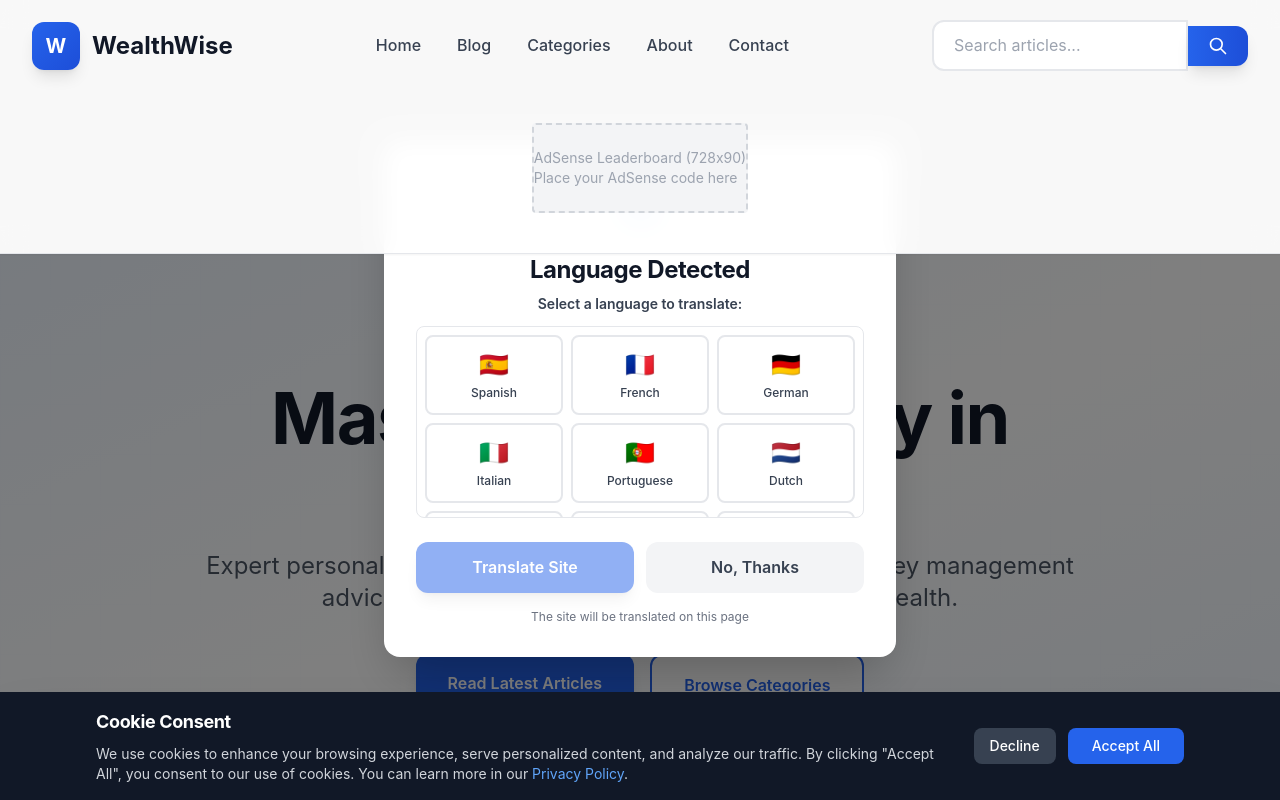
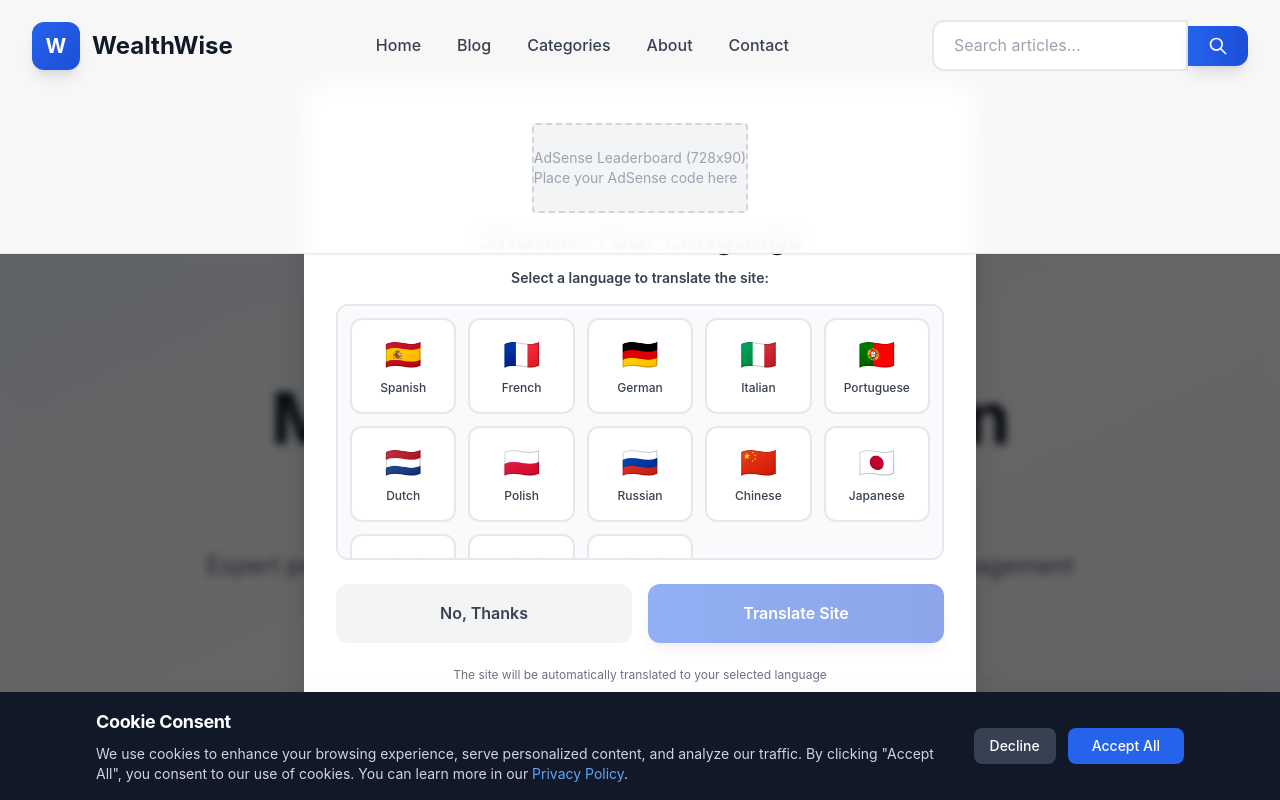
Before and after one commit to vileno0on-jpg/wealthwise-blog, a Next.js app: page / in a window 1280 px wide. Shown: the top 800 px of the page. Built offline with nearby package versions, Linux system fonts and the light colour scheme; no server answers.

Commit message:
Fix TypeScript errors and improve translation modal: centered, auto-detect, language picker always visible

```diff
--- a/components/TranslationModal.tsx
+++ b/components/TranslationModal.tsx
@@ -73,117 +73,136 @@ export default function TranslationModal({ onConfirm, onDismiss }: TranslationMo
     return languages.find(lang => lang.code === code)?.flag || '🌐'
   }
 
+  const handleConfirm = () => {
+    if (selectedLanguage) {
+      onConfirm(selectedLanguage)
+    }
+  }
+
+  // Always show language picker, but highlight detected language
+  useEffect(() => {
+    if (!isLoading && !selectedLanguage && detectedLanguage) {
+      setSelectedLanguage(detectedLanguage)
+    }
+  }, [isLoading, detectedLanguage, selectedLanguage])
+
   if (isLoading) {
     return (
       <div className="fixed inset-0 bg-black bg-opacity-50 flex items-center justify-center z-50">
         <div className="bg-white rounded-2xl p-8 max-w-md w-full mx-4 shadow-2xl">
-          <div className="flex items-center justify-center">
-            <div className="animate-spin rounded-full h-8 w-8 border-b-2 border-primary-600"></div>
+          <div className="flex flex-col items-center justify-center">
+            <div className="animate-spin rounded-full h-12 w-12 border-b-2 border-primary-600 mb-4"></div>
+            <p className="text-gray-600 text-sm">Detecting your location...</p>
           </div>
         </div>
       </div>
     )
   }
 
-  if (!detectedLanguage && !showLanguagePicker) {
-    // Show language picker if no language detected
-    setShowLanguagePicker(true)
-  }
-
-  const handleConfirm = () => {
-    if (selectedLanguage) {
-      onConfirm(selectedLanguage)
-    }
-  }
-
   return (
-    <div className="fixed inset-0 bg-black bg-opacity-50 flex items-center justify-center z-50 animate-fadeIn">
-      <div className="bg-white rounded-2xl p-8 max-w-lg w-full mx-4 shadow-2xl transform scale-100 animate-scaleIn max-h-[90vh] overflow-y-auto">
+    <div className="fixed inset-0 bg-black bg-opacity-60 backdrop-blur-sm flex items-center justify-center z-50 animate-fadeIn">
+      <div className="bg-white rounded-2xl p-8 max-w-2xl w-full mx-4 shadow-2xl transform scale-100 animate-scaleIn max-h-[90vh] overflow-y-auto">
         <div className="text-center">
           {/* Icon */}
-          <div className="mx-auto flex items-center justify-center h-16 w-16 rounded-full bg-primary-100 mb-4">
-            <svg className="h-8 w-8 text-primary-600" fill="none" stroke="currentColor" viewBox="0 0 24 24">
+          <div className="mx-auto flex items-center justify-center h-20 w-20 rounded-full bg-gradient-to-br from-primary-100 to-primary-200 mb-6">
+            <svg className="h-10 w-10 text-primary-600" fill="none" stroke="currentColor" viewBox="0 0 24 24">
               <path strokeLinecap="round" strokeLinejoin="round" strokeWidth={2} d="M3 5h12M9 3v2m1.048 9.5A18.022 18.022 0 016.412 9m6.088 9h7M11 21l5-10 5 10M12.751 5C11.783 10.77 8.07 15.61 3 18.129" />
             </svg>
           </div>
 
           {/* Title */}
-          <h2 className="text-2xl font-bold text-gray-900 mb-2">
-            Language Detected
+          <h2 className="text-3xl font-bold text-gray-900 mb-3">
+            Choose Your Language
           </h2>
 
-          {/* Description */}
-          {detectedLanguage && (
-            <p className="text-gray-600 mb-4">
-              {country ? (
-                <>
-                  We detected you're visiting from <strong className="text-gray-900">{country}</strong>.
-                  <br />
-                  <strong className="text-gray-900">{getLanguageName(detectedLanguage)}</strong> detected.
-                </>
-              ) : (
-                <>
-                  We detected your browser language: <strong className="text-gray-900">{getLanguageName(detectedLanguage)}</strong>
-                </>
+          {/* Detection Message */}
+          {detectedLanguage && country && (
+            <div className="mb-6 p-4 bg-blue-50 border border-blue-200 rounded-xl">
+              <p className="text-gray-700 text-sm mb-1">
+                <span className="font-semibold">📍 Detected Location:</span> {country}
+              </p>
+              <p className="text-gray-700 text-sm">
+                <span className="font-semibold">🌐 Suggested Language:</span> {getLanguageName(detectedLanguage)} {getLanguageFlag(detectedLanguage)}
+              </p>
+            </div>
           )}
+
+          {detectedLanguage && !country && (
+            <div className="mb-6 p-4 bg-blue-50 border border-blue-200 rounded-xl">
+              <p className="text-gray-700 text-sm">
+                <span className="font-semibold">🌐 Browser Language Detected:</span> {getLanguageName(detectedLanguage)} {getLanguageFlag(detectedLanguage)}
               </p>
+            </div>
           )}
 
           {/* Language Selection */}
           <div className="mb-6">
-            <p className="text-sm font-semibold text-gray-700 mb-3">
-              {detectedLanguage ? 'Confirm or pick a different language:' : 'Select a language to translate:'}
+            <p className="text-sm font-semibold text-gray-700 mb-4">
+              {detectedLanguage ? 'Confirm the detected language or choose a different one:' : 'Select a language to translate the site:'}
             </p>
 
-            {/* Selected Language Display */}
+            {/* Selected Language Display - Prominent */}
             {selectedLanguage && (
-              <div className="mb-4 p-3 bg-primary-50 rounded-lg border-2 border-primary-200">
-                <div className="flex items-center justify-center gap-2">
-                  <span className="text-2xl">{getLanguageFlag(selectedLanguage)}</span>
-                  <span className="font-semibold text-gray-900">{getLanguageName(selectedLanguage)}</span>
+              <div className="mb-4 p-4 bg-gradient-to-r from-primary-50 to-blue-50 rounded-xl border-2 border-primary-300 shadow-md">
+                <p className="text-xs text-gray-600 mb-2 font-semibold uppercase tracking-wide">Selected Language</p>
+                <div className="flex items-center justify-center gap-3">
+                  <span className="text-4xl">{getLanguageFlag(selectedLanguage)}</span>
+                  <span className="text-xl font-bold text-gray-900">{getLanguageName(selectedLanguage)}</span>
                 </div>
               </div>
             )}
 
-            {/* Language Picker */}
-            <div className="grid grid-cols-3 gap-2 max-h-48 overflow-y-auto p-2 border border-gray-200 rounded-lg">
-              {languages.map((lang) => (
+            {/* Language Picker - Always Visible */}
+            <div className="grid grid-cols-4 md:grid-cols-5 gap-3 max-h-64 overflow-y-auto p-3 border-2 border-gray-200 rounded-xl bg-gray-50">
+              {languages.map((lang) => {
+                const isDetected = detectedLanguage === lang.code
+                const isSelected = selectedLanguage === lang.code
+                return (
                   <button
                     key={lang.code}
                     onClick={() => setSelectedLanguage(lang.code)}
-                  className={`p-3 rounded-lg border-2 transition-all duration-200 hover:scale-105 ${
-                    selectedLanguage === lang.code
-                      ? 'border-primary-500 bg-primary-100 shadow-md'
+                    className={`p-4 rounded-xl border-2 transition-all duration-200 hover:scale-110 ${
+                      isSelected
+                        ? 'border-primary-500 bg-primary-100 shadow-lg scale-105'
+                        : isDetected
+                        ? 'border-blue-300 bg-blue-50 hover:border-primary-400'
                         : 'border-gray-200 bg-white hover:border-primary-300 hover:bg-primary-50'
                     }`}
+                    title={isDetected ? 'Detected language' : ''}
                   >
-                  <div className="text-2xl mb-1">{lang.flag}</div>
-                  <div className="text-xs font-medium text-gray-700">{lang.name}</div>
+                    <div className="text-3xl mb-2">{lang.flag}</div>
+                    <div className={`text-xs font-medium ${isSelected ? 'text-primary-900 font-bold' : 'text-gray-700'}`}>
+                      {lang.name}
+                    </div>
+                    {isDetected && !isSelected && (
+                      <div className="mt-1 text-[10px] text-blue-600 font-semibold">Detected</div>
+                    )}
                   </button>
-              ))}
+                )
+              })}
             </div>
           </div>
 
           {/* Buttons */}
-          <div className="flex gap-3">
+          <div className="flex gap-4">
+            <button
+              onClick={onDismiss}
+              className="flex-1 bg-gray-100 text-gray-700 px-6 py-4 rounded-xl font-semibold hover:bg-gray-200 transform hover:scale-105 active:scale-95 transition-all duration-300"
+            >
+              No, Thanks
+            </button>
             <button
               onClick={handleConfirm}
               disabled={!selectedLanguage}
-              className="flex-1 bg-primary-600 text-white px-6 py-3 rounded-xl font-semibold hover:bg-primary-700 transform hover:scale-105 active:scale-95 transition-all duration-300 shadow-lg hover:shadow-xl disabled:opacity-50 disabled:cursor-not-allowed disabled:transform-none"
+              className="flex-1 bg-gradient-to-r from-primary-600 to-primary-700 text-white px-6 py-4 rounded-xl font-semibold hover:from-primary-700 hover:to-primary-800 transform hover:scale-105 active:scale-95 transition-all duration-300 shadow-lg hover:shadow-xl disabled:opacity-50 disabled:cursor-not-allowed disabled:transform-none"
             >
               Translate Site
-            </button>
-            <button
-              onClick={onDismiss}
-              className="flex-1 bg-gray-100 text-gray-700 px-6 py-3 rounded-xl font-semibold hover:bg-gray-200 transform hover:scale-105 active:scale-95 transition-all duration-300"
-            >
-              No, Thanks
             </button>
           </div>
 
           {/* Note */}
-          <p className="text-xs text-gray-500 mt-4">
-            The site will be translated on this page
+          <p className="text-xs text-gray-500 mt-6">
+            The site will be automatically translated to your selected language
           </p>
         </div>
       </div>
--- a/pages/privacy.tsx
+++ b/pages/privacy.tsx
@@ -6,7 +6,7 @@ export default function PrivacyPolicy() {
   const seo = generateSEOMeta({
     title: 'Privacy Policy | WealthWise',
     description: 'WealthWise Privacy Policy - Learn how we collect, use, and protect your personal information.',
-    path: '/privacy',
+    url: 'https://wealthwise-blog.netlify.app/privacy',
   })
 
   return (
--- a/pages/terms.tsx
+++ b/pages/terms.tsx
@@ -6,7 +6,7 @@ export default function TermsOfService() {
   const seo = generateSEOMeta({
     title: 'Terms of Service | WealthWise',
     description: 'WealthWise Terms of Service - Read our terms and conditions for using our website.',
-    path: '/terms',
+    url: 'https://wealthwise-blog.netlify.app/terms',
   })
 
   return (
```
Lines whose indentation alone changed are shown as unchanged.
